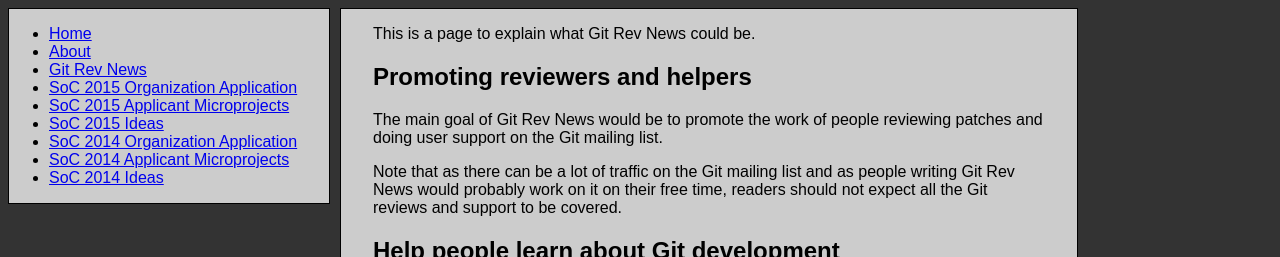
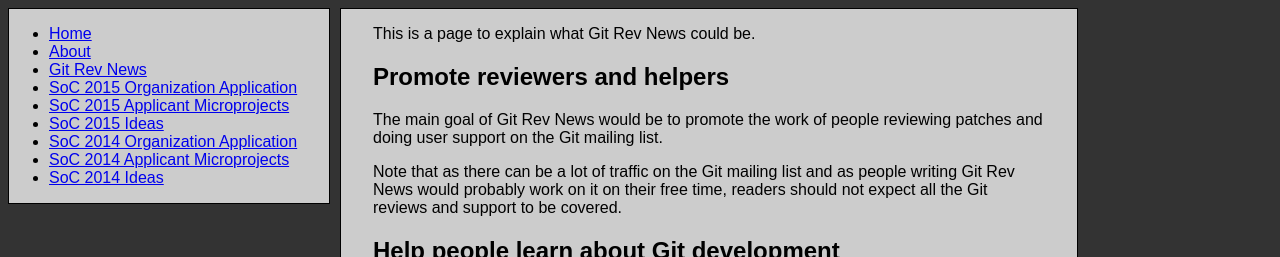
Before and after one commit to git/git.github.io, a Jekyll site: the page built from rev_news/rev_news.md, in a window 1280 px wide. Shown: the top 257 px of the page. Built offline with Jekyll 4.4.1, drawn with Linux system fonts in a browser that asks for light colours; Markdown is read by kramdown in place of the engine named in the settings.

Commit message:
Replace Promoting with Promote

```diff
--- a/rev_news/rev_news.md
+++ b/rev_news/rev_news.md
@@ -5,7 +5,7 @@
 
 This is a page to explain what Git Rev News could be.
 
-## Promoting reviewers and helpers
+## Promote reviewers and helpers
 
 The main goal of Git Rev News would be to promote the work of people
 reviewing patches and doing user support on the Git mailing list.
```
